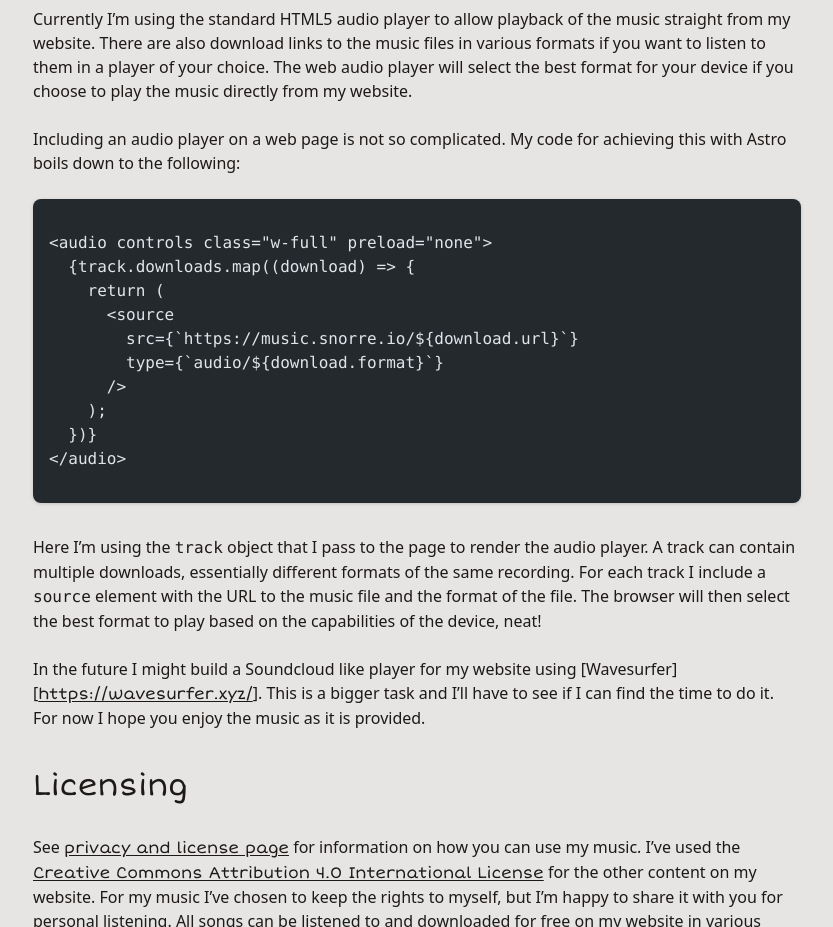
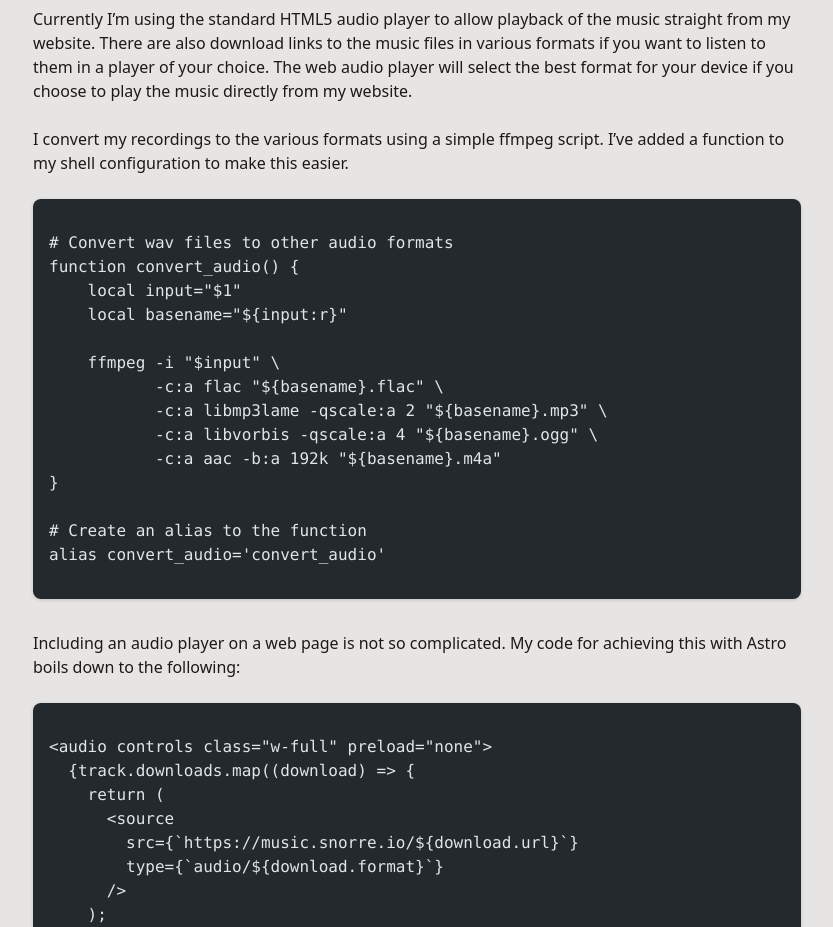
Before and after one commit to snorremd/snorreio, an Astro site: page /blog/2024-04-14-music-recordings-on-snorre-io in a window 1280 px wide. Shown: the part 920-1847 px from the top of the page, without its empty margins (223-1056 px from the left). Built offline with nearby package versions, Linux system fonts and the light colour scheme; Astro itself is replaced by a stand-in of ours; some packages are replaced by stand-ins of ours; code samples lack their colours; what @kobalte/tailwindcss would draw is missing.

Commit message:
chore: Add ffmpeg script to music blog post

````diff
--- a/src/pages/blog/2024-04-14-music-recordings-on-snorre-io.md
+++ b/src/pages/blog/2024-04-14-music-recordings-on-snorre-io.md
@@ -23,6 +23,26 @@ Currently I'm using the standard HTML5 audio player to allow playback of the mus
 There are also download links to the music files in various formats if you want to listen to them in a player of your choice.
 The web audio player will select the best format for your device if you choose to play the music directly from my website.
 
+I convert my recordings to the various formats using a simple ffmpeg script.
+I've added a function to my shell configuration to make this easier.
+
+```zsh
+# Convert wav files to other audio formats
+function convert_audio() {
+    local input="$1"
+    local basename="${input:r}"
+
+    ffmpeg -i "$input" \
+           -c:a flac "${basename}.flac" \
+           -c:a libmp3lame -qscale:a 2 "${basename}.mp3" \
+           -c:a libvorbis -qscale:a 4 "${basename}.ogg" \
+           -c:a aac -b:a 192k "${basename}.m4a"
+}
+
+# Create an alias to the function
+alias convert_audio='convert_audio'
+```
+
 Including an audio player on a web page is not so complicated.
 My code for achieving this with Astro boils down to the following:
 
@@ -44,7 +64,6 @@ A track can contain multiple downloads, essentially different formats of the sam
 For each track I include a `source` element with the URL to the music file and the format of the file.
 The browser will then select the best format to play based on the capabilities of the device, neat!
 
-
 In the future I might build a Soundcloud like player for my website using [Wavesurfer][https://wavesurfer.xyz/].
 This is a bigger task and I'll have to see if I can find the time to do it.
 For now I hope you enjoy the music as it is provided.
````
